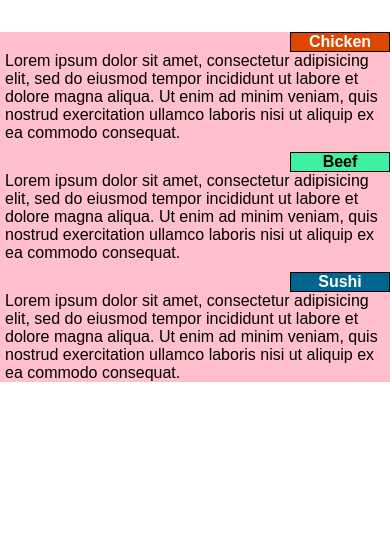
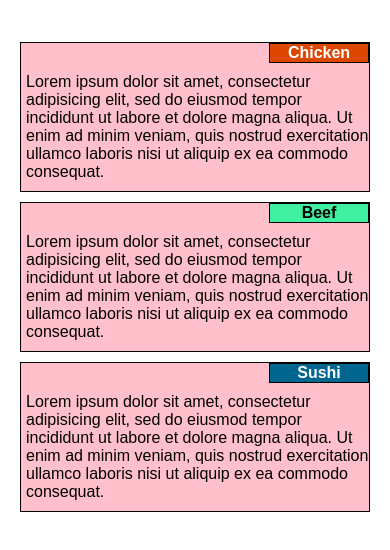
Before and after one commit to ricardoapbezerra/coursera-html-css-js, a plain HTML site: page md2-solution/index.html in a window 390 px wide. Shown: the part 70-620 px from the top of the page. Drawn offline with Linux system fonts and the light colour scheme.

Commit message:
Termina o desing responsivo para mobile

```diff
--- a/md2-solution/css/styles.css
+++ b/md2-solution/css/styles.css
@@ -6,7 +6,7 @@
 }
 
 .row{
-  /*position: relative;*/
+  position: relative;
 }
 
 h1 {
@@ -84,6 +84,12 @@ p.title{
 }
 
 /* To mobile view */
-@media (max-widht: 767px) {
-
+@media (max-width: 767px) {
+ .col-sm-1{
+   border: 1px solid black;
+   margin-top: 10px;
+   margin-left: 20px;
+   margin-right: 20px;
+   float: left;
+ }
 }
--- a/md2-solution/index.html
+++ b/md2-solution/index.html
@@ -2,30 +2,31 @@
 <html lang="en" dir="ltr">
   <head>
     <meta charset="utf-8">
+    <meta name="viewport" content="width=device-width, initial-scale=1">
     <title>Assignment Solution for Module 2</title>
     <link rel="stylesheet" href="css/styles.css">
   </head>
   <body>
     <h1>Our menu</h1>
     <div class="row">
-      <div class="col-lg-1 col-md-1">
+      <div class="col-lg-1 col-md-1 col-sm-1">
         <p id="title-div-chicken" class="title">Chicken</p>
         <section>
           Lorem ipsum dolor sit amet, consectetur adipisicing elit, sed do eiusmod tempor incididunt ut labore et dolore magna aliqua. Ut enim ad minim veniam, quis nostrud exercitation ullamco laboris nisi ut aliquip ex ea commodo consequat.
         </section>
       </div>
-      <div class="col-lg-1 col-md-1">
+      <div class="col-lg-1 col-md-1 col-sm-1">
         <p id="title-div-beef" class="title">Beef</p>
         <section>
           Lorem ipsum dolor sit amet, consectetur adipisicing elit, sed do eiusmod tempor incididunt ut labore et dolore magna aliqua. Ut enim ad minim veniam, quis nostrud exercitation ullamco laboris nisi ut aliquip ex ea commodo consequat.
       </section>
       </div>
-      <div class="col-lg-1 col-md-2">
+      <div class="col-lg-1 col-md-2 col-sm-1">
         <p id="title-div-sushi" class="title">Sushi</p>
         <section>
           Lorem ipsum dolor sit amet, consectetur adipisicing elit, sed do eiusmod tempor incididunt ut labore et dolore magna aliqua. Ut enim ad minim veniam, quis nostrud exercitation ullamco laboris nisi ut aliquip ex ea commodo consequat.
         </section>
-    </div>
+      </div>
     </div>
   </body>
 </html>
```
